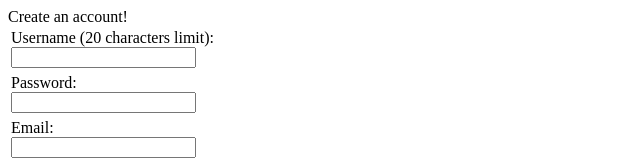
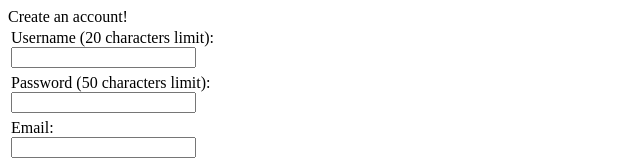
Before and after one commit to NtiElev-21/Repository_2, a plain HTML site: page index.html in a window 1280 px wide. Shown: the top 161 px of the page, without its empty margins (0-640 px from the left). Drawn offline with Linux system fonts and the light colour scheme.

Commit message:
Update index.html

```diff
--- a/index.html
+++ b/index.html
@@ -12,8 +12,8 @@
     </div>
 
     <div class="stylediv">
-    <label for="pword">Password:</label><br>
-    <input type="password" id="pword" name="password"><br>
+    <label for="pword">Password (50 characters limit):</label><br>
+    <input type="password" id="pword" name="password" maxlength="50"><br>
     </div>
 
     <div class="stylediv">
```
